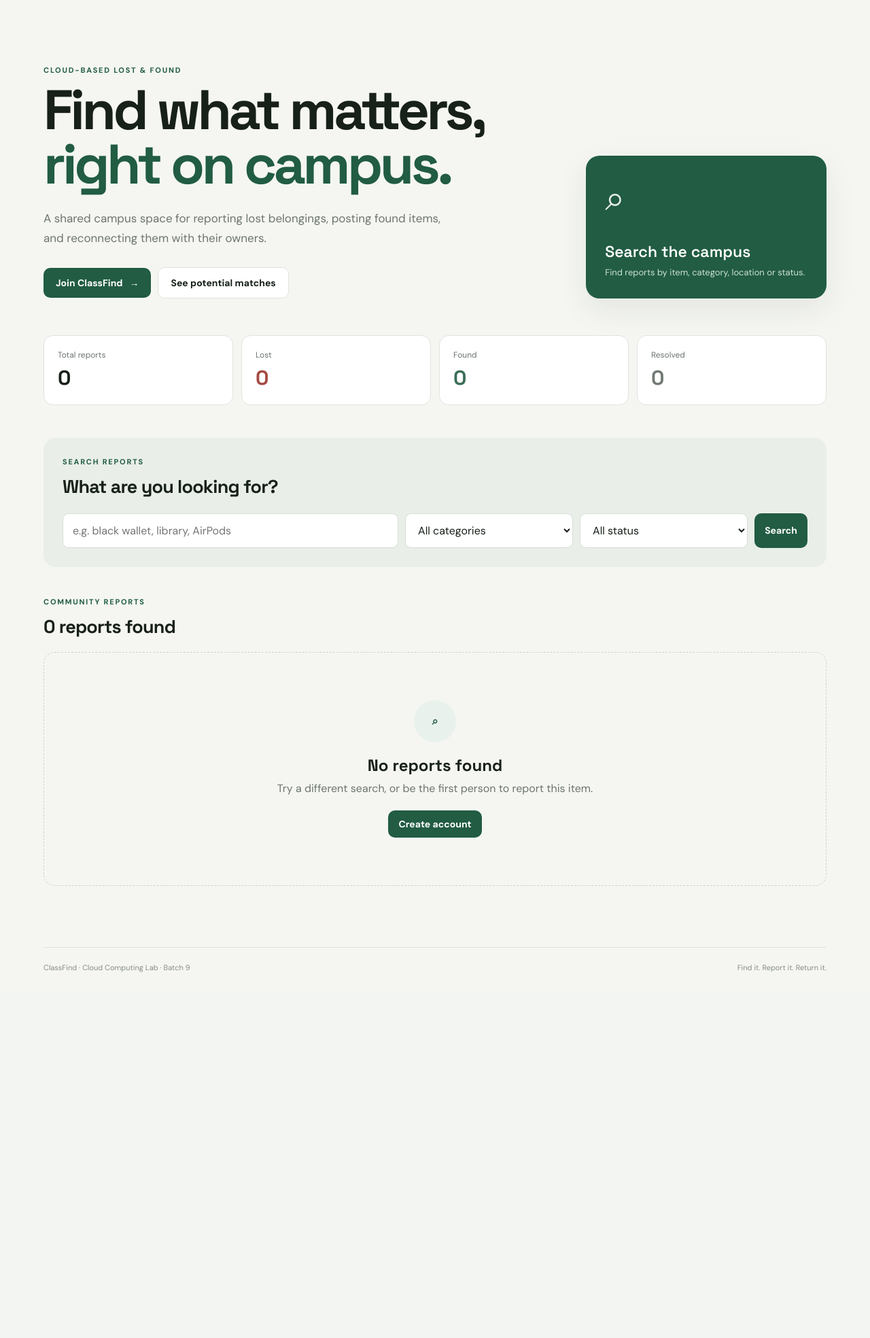
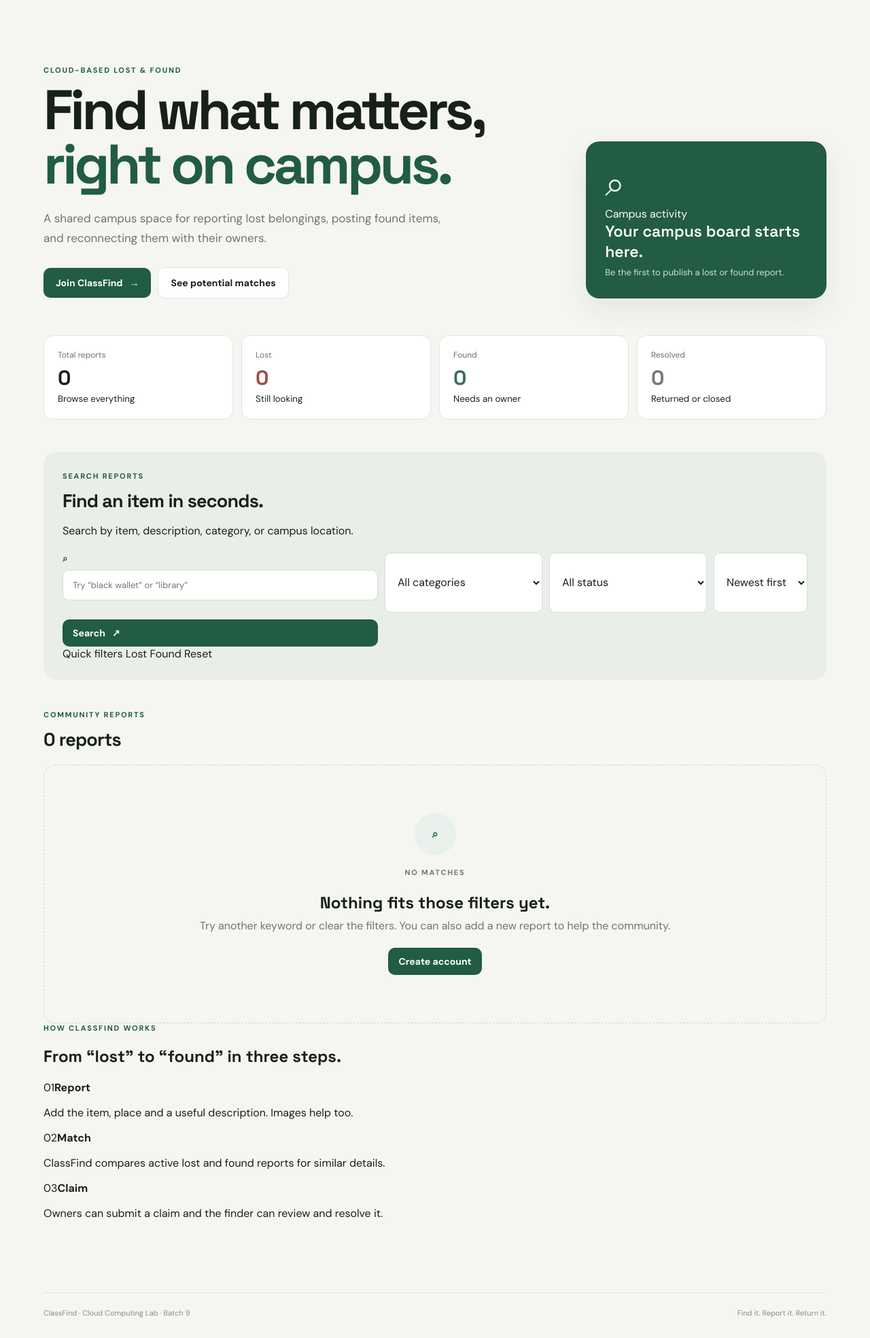
Before and after one commit to vidit-16/ClassFind, a Flask app: page / in a window 1280 px wide. Shown: the part 76-2044 px from the top of the page at 68% size. Before the commit the page ends 1506 px from the top, so only its background shows below. Run offline with Flask 3, Linux system fonts and the light colour scheme.

Commit message:
ui: redesign campus dashboard

```diff
--- a/templates/index.html
+++ b/templates/index.html
@@ -1,56 +1,148 @@
 {% extends "base.html" %}
 {% block title %}ClassFind — Lost & Found{% endblock %}
 {% block content %}
-<section class="hero">
+<section class="hero dashboard-hero">
   <div>
-    <p class="eyebrow">CLOUD-BASED LOST & FOUND</p>
-    <h1>Find what matters,<br><span>right on campus.</span></h1>
-    <p class="hero-copy">A shared campus space for reporting lost belongings, posting found items, and reconnecting them with their owners.</p>
+    <div class="hero-topline">
+      <p class="eyebrow">{% if current_user %}YOUR CAMPUS DASHBOARD{% else %}CLOUD-BASED LOST & FOUND{% endif %}</p>
+      {% if current_user %}<span class="live-chip"><span class="live-dot"></span>Live campus board</span>{% endif %}
+    </div>
+    {% if current_user %}
+      <h1>Hey {{ current_user.name.split()[0] }},<br><span>let's find it.</span></h1>
+      <p class="hero-copy">Track your reports, spot potential matches, and help other students return what they've found.</p>
+    {% else %}
+      <h1>Find what matters,<br><span>right on campus.</span></h1>
+      <p class="hero-copy">A shared campus space for reporting lost belongings, posting found items, and reconnecting them with their owners.</p>
+    {% endif %}
     <div class="hero-actions">
-      {% if current_user %}<a class="primary-btn" href="{{ url_for('report') }}">Report an item <span>→</span></a>{% else %}<a class="primary-btn" href="{{ url_for('register') }}">Join ClassFind <span>→</span></a>{% endif %}
-      <a class="secondary-btn" href="{{ url_for('matches') }}">See potential matches</a>
+      {% if current_user %}
+        <a class="primary-btn" href="{{ url_for('report') }}">Report an item <span>→</span></a>
+        <a class="secondary-btn" href="{{ url_for('profile') }}">My dashboard</a>
+      {% else %}
+        <a class="primary-btn" href="{{ url_for('register') }}">Join ClassFind <span>→</span></a>
+        <a class="secondary-btn" href="{{ url_for('matches') }}">See potential matches</a>
+      {% endif %}
     </div>
   </div>
-  <div class="hero-card"><div class="hero-icon">⌕</div><strong>Search the campus</strong><span>Find reports by item, category, location or status.</span></div>
+  <div class="hero-card hero-card-live">
+    <div class="hero-icon"><span class="radar-ring"></span>⌕</div>
+    <div class="hero-card-label"><span class="live-dot"></span> Campus activity</div>
+    {% if latest_item %}
+      <strong>{{ latest_item.title }}</strong>
+      <span>{{ latest_item.status }} · {{ latest_item.category }} · {{ latest_item.location }}</span>
+      <a href="{{ url_for('item_detail', item_id=latest_item.id) }}">View latest report →</a>
+    {% else %}
+      <strong>Your campus board starts here.</strong>
+      <span>Be the first to publish a lost or found report.</span>
+    {% endif %}
+  </div>
 </section>
 
-<section class="stats-grid">
-  <div class="stat-card"><span>Total reports</span><strong>{{ stats.total }}</strong></div>
-  <div class="stat-card lost"><span>Lost</span><strong>{{ stats.lost }}</strong></div>
-  <div class="stat-card found"><span>Found</span><strong>{{ stats.found }}</strong></div>
-  <div class="stat-card resolved"><span>Resolved</span><strong>{{ stats.resolved }}</strong></div>
+<section class="stats-grid dashboard-stats">
+  <a class="stat-card stat-card-link {% if selected_status == '' and not selected_category and not query %}selected{% endif %}" href="{{ url_for('index', sort=sort_order) }}">
+    <span>Total reports</span><strong>{{ stats.total }}</strong><small>Browse everything</small>
+  </a>
+  <a class="stat-card stat-card-link lost {% if selected_status == 'Lost' %}selected{% endif %}" href="{{ url_for('index', status='Lost', sort=sort_order) }}">
+    <span>Lost</span><strong>{{ stats.lost }}</strong><small>Still looking</small>
+  </a>
+  <a class="stat-card stat-card-link found {% if selected_status == 'Found' %}selected{% endif %}" href="{{ url_for('index', status='Found', sort=sort_order) }}">
+    <span>Found</span><strong>{{ stats.found }}</strong><small>Needs an owner</small>
+  </a>
+  <a class="stat-card stat-card-link resolved {% if selected_status == 'Resolved' %}selected{% endif %}" href="{{ url_for('index', status='Resolved', sort=sort_order) }}">
+    <span>Resolved</span><strong>{{ stats.resolved }}</strong><small>Returned or closed</small>
+  </a>
 </section>
 
-<section class="search-panel">
-  <div><p class="section-kicker">SEARCH REPORTS</p><h2>What are you looking for?</h2></div>
+<section class="search-panel search-panel-enhanced">
+  <div class="search-heading">
+    <div>
+      <p class="section-kicker">SEARCH REPORTS</p>
+      <h2>Find an item in seconds.</h2>
+      <p class="search-subtitle">Search by item, description, category, or campus location.</p>
+    </div>
+    {% if query or selected_category or selected_status %}
+      <span class="filter-state">Filters active</span>
+    {% endif %}
+  </div>
   <form class="filters" method="get">
-    <input name="q" value="{{ query }}" placeholder="e.g. black wallet, library, AirPods">
-    <select name="category"><option value="">All categories</option>{% for category in categories %}<option value="{{ category }}" {% if selected_category == category %}selected{% endif %}>{{ category }}</option>{% endfor %}</select>
-    <select name="status"><option value="">All status</option><option value="Lost" {% if selected_status == "Lost" %}selected{% endif %}>Lost</option><option value="Found" {% if selected_status == "Found" %}selected{% endif %}>Found</option><option value="Resolved" {% if selected_status == "Resolved" %}selected{% endif %}>Resolved</option></select>
-    <button class="primary-btn compact" type="submit">Search</button>
+    <label class="search-input-wrap">
+      <span aria-hidden="true">⌕</span>
+      <input name="q" value="{{ query }}" placeholder="Try “black wallet” or “library”" autocomplete="off">
+    </label>
+    <select name="category" aria-label="Filter by category">
+      <option value="">All categories</option>
+      {% for category in categories %}<option value="{{ category }}" {% if selected_category == category %}selected{% endif %}>{{ category }}</option>{% endfor %}
+    </select>
+    <select name="status" aria-label="Filter by status">
+      <option value="">All status</option>
+      <option value="Lost" {% if selected_status == "Lost" %}selected{% endif %}>Lost</option>
+      <option value="Found" {% if selected_status == "Found" %}selected{% endif %}>Found</option>
+      <option value="Resolved" {% if selected_status == "Resolved" %}selected{% endif %}>Resolved</option>
+    </select>
+    <select name="sort" aria-label="Sort reports">
+      <option value="newest" {% if sort_order == "newest" %}selected{% endif %}>Newest first</option>
+      <option value="oldest" {% if sort_order == "oldest" %}selected{% endif %}>Oldest first</option>
+    </select>
+    <button class="primary-btn compact" type="submit">Search <span>↗</span></button>
   </form>
+  <div class="quick-filters">
+    <span>Quick filters</span>
+    <a class="{% if selected_status == 'Lost' and not selected_category %}active{% endif %}" href="{{ url_for('index', status='Lost', sort=sort_order) }}">Lost</a>
+    <a class="{% if selected_status == 'Found' and not selected_category %}active{% endif %}" href="{{ url_for('index', status='Found', sort=sort_order) }}">Found</a>
+    {% for category in categories[:5] %}
+      <a class="{% if selected_category == category %}active{% endif %}" href="{{ url_for('index', category=category, status=selected_status, sort=sort_order) }}">{{ category }}</a>
+    {% endfor %}
+    <a href="{{ url_for('index') }}">Reset</a>
+  </div>
 </section>
 
-<section class="results-header"><div><p class="section-kicker">COMMUNITY REPORTS</p><h2>{{ items|length }} report{% if items|length != 1 %}s{% endif %} found</h2></div>{% if query or selected_category or selected_status %}<a class="text-link" href="{{ url_for('index') }}">Clear filters</a>{% endif %}</section>
+<section class="results-header">
+  <div>
+    <p class="section-kicker">COMMUNITY REPORTS</p>
+    <h2>{{ items|length }} report{% if items|length != 1 %}s{% endif %}{% if query %} matching “{{ query }}”{% endif %}</h2>
+  </div>
+  <div class="results-tools">
+    {% if selected_status or selected_category %}
+      <span class="active-filter">{% if selected_status %}{{ selected_status }}{% endif %}{% if selected_status and selected_category %} · {% endif %}{% if selected_category %}{{ selected_category }}{% endif %}</span>
+    {% endif %}
+    {% if query or selected_category or selected_status or sort_order != "newest" %}<a class="text-link" href="{{ url_for('index') }}">Clear filters</a>{% endif %}
+  </div>
+</section>
 
 {% if items %}
-<section class="item-grid">
+<section class="item-grid dashboard-grid">
 {% for item in items %}
-<article class="item-card">
+<article class="item-card" data-item-card>
   <div class="item-visual">
-    {% if item.image_src %}<img src="{{ item.image_src }}" alt="{{ item.title }}">{% else %}<span>{{ item.category[:1].upper() }}</span>{% endif %}
+    {% if item.image_src %}<img loading="lazy" src="{{ item.image_src }}" alt="{{ item.title }}">{% else %}<span>{{ item.category[:1].upper() }}</span>{% endif %}
     <span class="status-pill {{ item.status_class }}">{{ item.status }}</span>
   </div>
   <div class="item-body">
-    <p class="item-category">{{ item.category }}</p><h3>{{ item.title }}</h3>
+    <div class="item-title-row"><p class="item-category">{{ item.category }}</p><span class="item-age" data-time="{{ item.created_at.isoformat() }}">{{ item.created_at.strftime("%d %b %Y") }}</span></div>
+    <h3>{{ item.title }}</h3>
     <p class="item-description">{{ item.description }}</p>
-    <div class="item-meta"><span>⌖ {{ item.location }}</span><span>{{ item.created_at.strftime("%d %b %Y") }}</span></div>
-    <a class="card-link" href="{{ url_for('item_detail', item_id=item.id) }}">View report →</a>
+    <div class="item-meta"><span>⌖ {{ item.location }}</span><span>{{ item.reporter_name }}</span></div>
+    <a class="card-link" href="{{ url_for('item_detail', item_id=item.id) }}">View report <span>→</span></a>
   </div>
 </article>
 {% endfor %}
 </section>
 {% else %}
-<div class="empty-state"><div class="empty-icon">⌕</div><h3>No reports found</h3><p>Try a different search, or be the first person to report this item.</p>{% if current_user %}<a class="primary-btn compact" href="{{ url_for('report') }}">Create report</a>{% else %}<a class="primary-btn compact" href="{{ url_for('register') }}">Create account</a>{% endif %}</div>
+<div class="empty-state empty-dashboard">
+  <div class="empty-icon">⌕</div>
+  <p class="section-kicker">NO MATCHES</p>
+  <h3>Nothing fits those filters yet.</h3>
+  <p>Try another keyword or clear the filters. You can also add a new report to help the community.</p>
+  {% if current_user %}<a class="primary-btn compact" href="{{ url_for('report') }}">Create report</a>{% else %}<a class="primary-btn compact" href="{{ url_for('register') }}">Create account</a>{% endif %}
+</div>
 {% endif %}
+
+<section class="how-section">
+  <div><p class="section-kicker">HOW CLASSFIND WORKS</p><h2>From “lost” to “found” in three steps.</h2></div>
+  <div class="how-grid">
+    <article><span>01</span><strong>Report</strong><p>Add the item, place and a useful description. Images help too.</p></article>
+    <article><span>02</span><strong>Match</strong><p>ClassFind compares active lost and found reports for similar details.</p></article>
+    <article><span>03</span><strong>Claim</strong><p>Owners can submit a claim and the finder can review and resolve it.</p></article>
+  </div>
+</section>
 {% endblock %}
```
